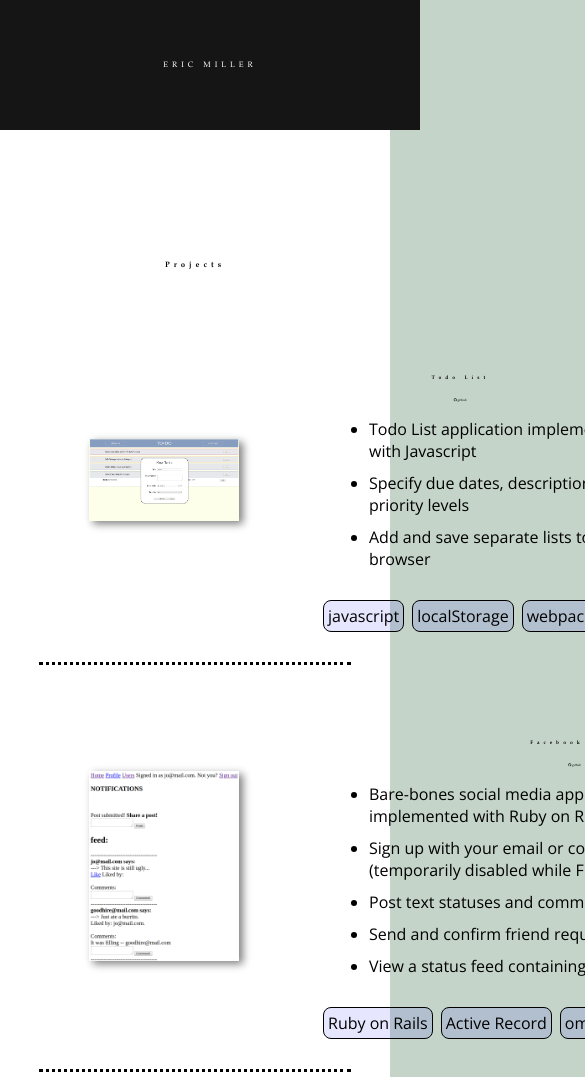
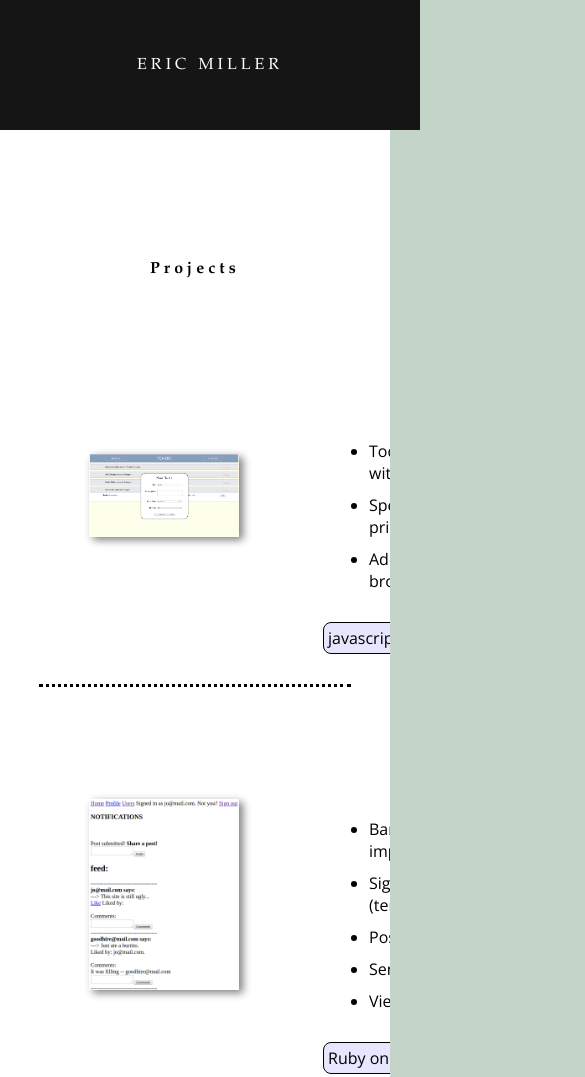
Before and after one commit to ericmailr/resume, a website: page index.html in a window 390 px wide. Shown: the top 1077 px of the page, 585 px wide, since content can reach past the window. Drawn offline with nearby package versions, Linux system fonts and the light colour scheme.

Commit message:
set overflow-x hidden on container

```diff
--- a/styles.css
+++ b/styles.css
@@ -140,6 +140,7 @@ nav ul li:hover {
     display: flex;
     flex-direction: column;
     align-items: center;
+    overflow-x: hidden;
 }
 
 /* added so navigation anchor isn't covered by header */
@@ -403,7 +404,6 @@ h4 {
 
   #container {
       margin-top: 130px;
-      align-items: space-between;
       width: 100%;
   }
 
@@ -411,7 +411,7 @@ h4 {
       visibility: hidden;
   }
 
-  li, p {
+  li, p, h1, h2, h3, h4 {
     font-size: 12pt !important;
   }
 
```
